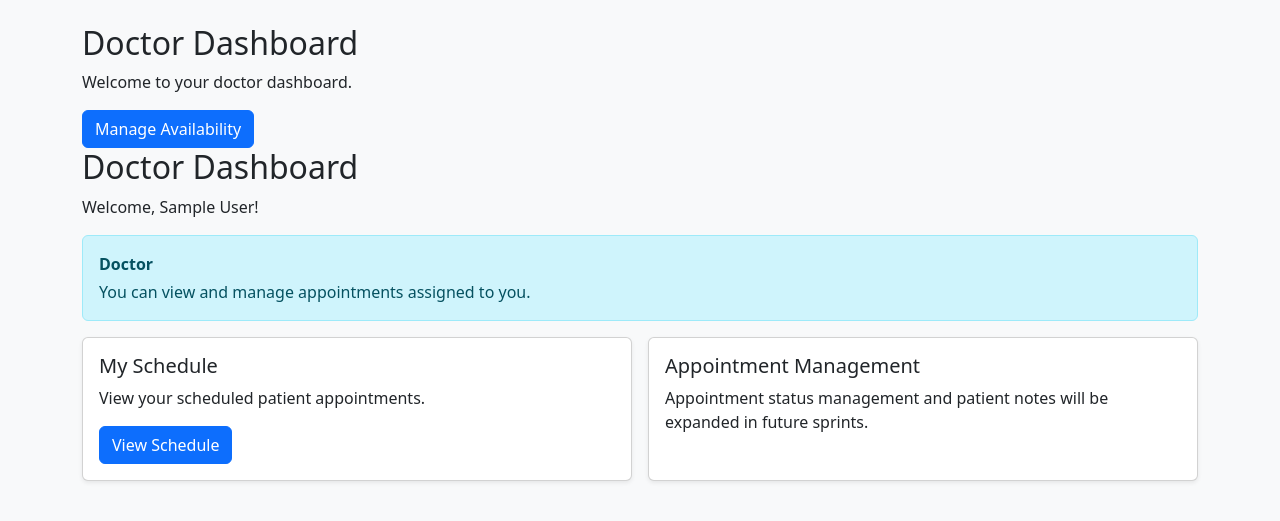
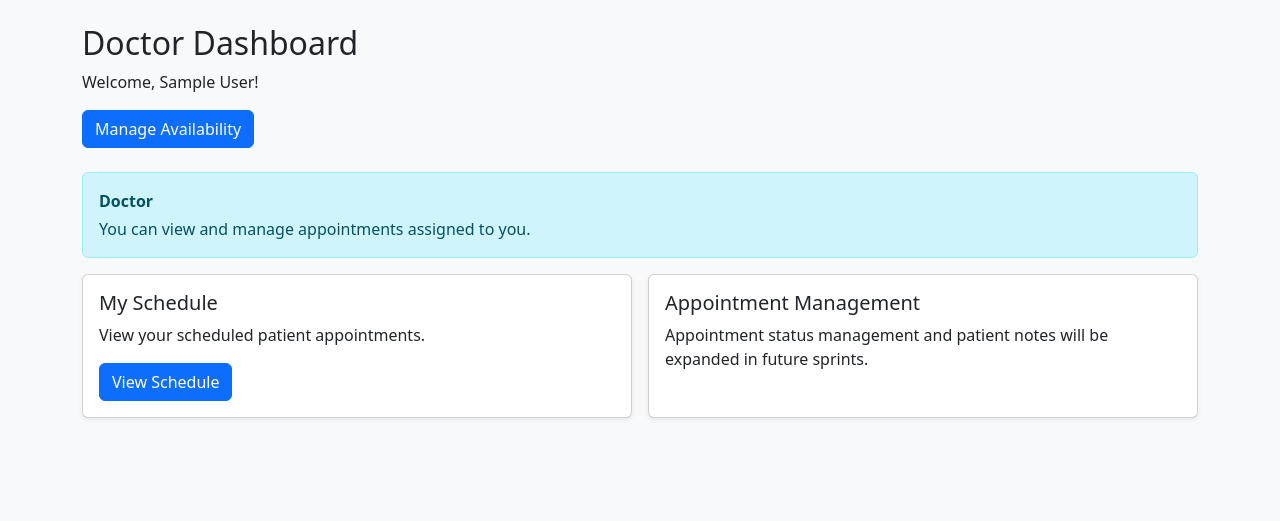
Before and after one commit to spatel2004/clinic-queue-app, a Flask app: template templates/doctor_dashboard.html in a window 1280 px wide. Shown: the part 56-577 px from the top of the page. Run offline with Flask 3, Linux system fonts and the light colour scheme; the template is opened without the code that fills it, so the values that code supplies are empty; the visitor is signed in with stand-in values (Sample User, id 1); some libraries are stand-ins or nearby versions.

Commit message:
Clean up duplicate dashboard elements and format layout

```diff
--- a/templates/doctor_dashboard.html
+++ b/templates/doctor_dashboard.html
@@ -6,87 +6,45 @@ Doctor Dashboard
 
 {% block content %}
 
+<h2>Doctor Dashboard</h2>
+<p>Welcome, {{ current_user.full_name }}!</p>
 
-<h2>Doctor Dashboard</h2>
-
-<p>Welcome to your doctor dashboard.</p>
-
-<a href="{{ url_for('doctor_availability') }}"
-   class="btn btn-primary">
-    Manage Availability
-</a>
-<h2>
-    Doctor Dashboard
-</h2>
-
-<p>
-    Welcome, {{ current_user.full_name }}!
-</p>
+<div class="mb-4">
+    <a href="{{ url_for('doctor_availability') }}" class="btn btn-primary">
+        Manage Availability
+    </a>
+</div>
 
 <div class="alert alert-info">
-
-    <strong>
-        Doctor
-    </strong>
-
+    <strong>Doctor</strong>
     <p class="mb-0 mt-1">
         You can view and manage appointments assigned to you.
     </p>
-
 </div>
 
-
 <div class="row g-3">
+    <div class="col-md-6">
+        <div class="card h-100 shadow-sm">
+            <div class="card-body">
+                <h5 class="card-title">My Schedule</h5>
+                <p class="card-text">View your scheduled patient appointments.</p>
+                <a href="{{ url_for('appointments.list_appointments') }}" class="btn btn-primary">
+                    View Schedule
+                </a>
+            </div>
+        </div>
+    </div>
 
     <div class="col-md-6">
-
         <div class="card h-100 shadow-sm">
-
             <div class="card-body">
-
-                <h5 class="card-title">
-                    My Schedule
-                </h5>
-
+                <h5 class="card-title">Appointment Management</h5>
                 <p class="card-text">
-                    View your scheduled patient appointments.
+                    Appointment status management and patient notes will be expanded in future sprints.
                 </p>
-
-                <a
-                    href="{{ url_for('appointments.list_appointments') }}"
-                    class="btn btn-primary"
-                >
-                    View Schedule
-                </a>
-
             </div>
-
         </div>
-
     </div>
-
-
-    <div class="col-md-6">
-
-        <div class="card h-100 shadow-sm">
-
-            <div class="card-body">
-
-                <h5 class="card-title">
-                    Appointment Management
-                </h5>
-
-                <p class="card-text">
-                    Appointment status management and patient
-                    notes will be expanded in future sprints.
-                </p>
-
-            </div>
-
-        </div>
-
-    </div>
-
 </div>
 
 {% endblock %}
```
